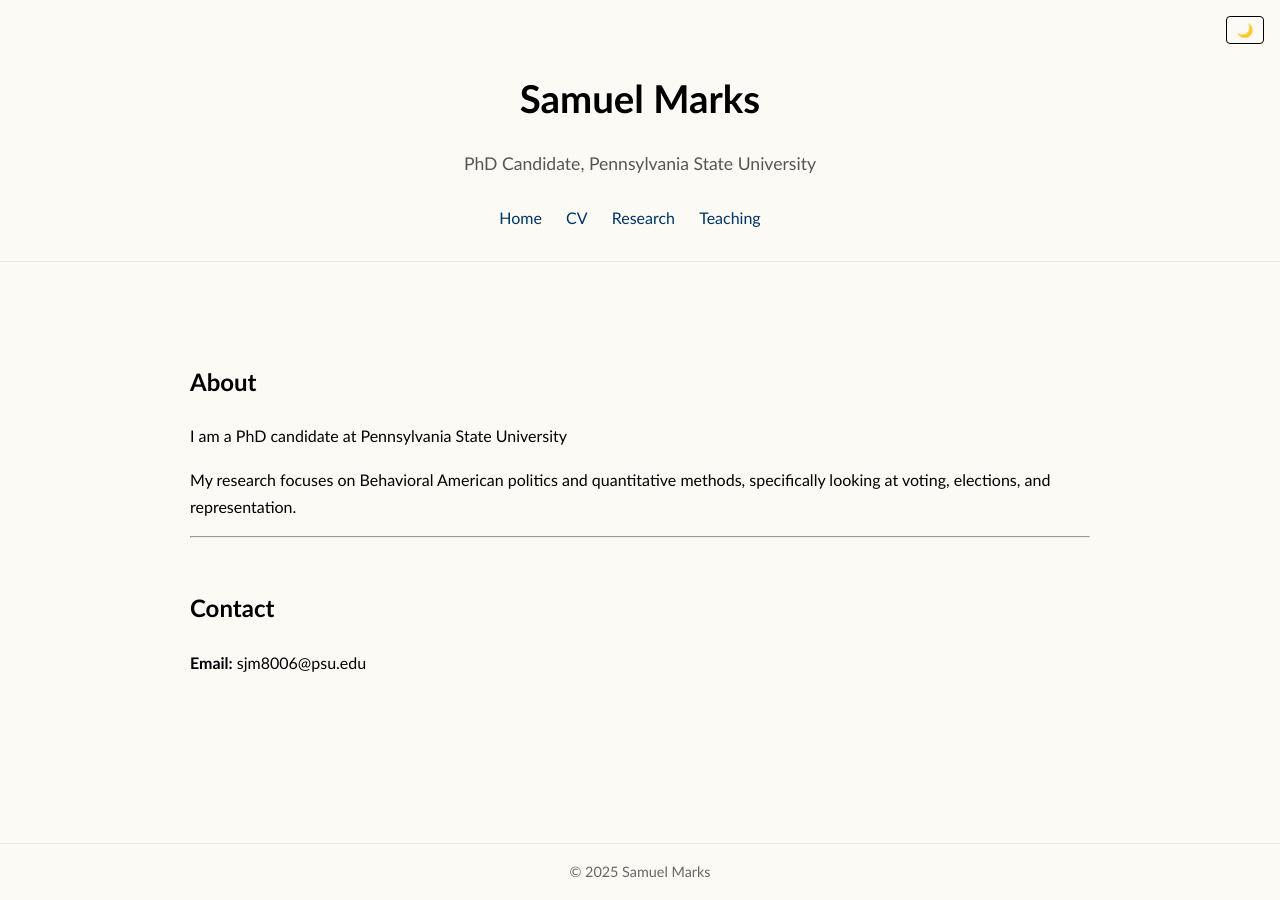
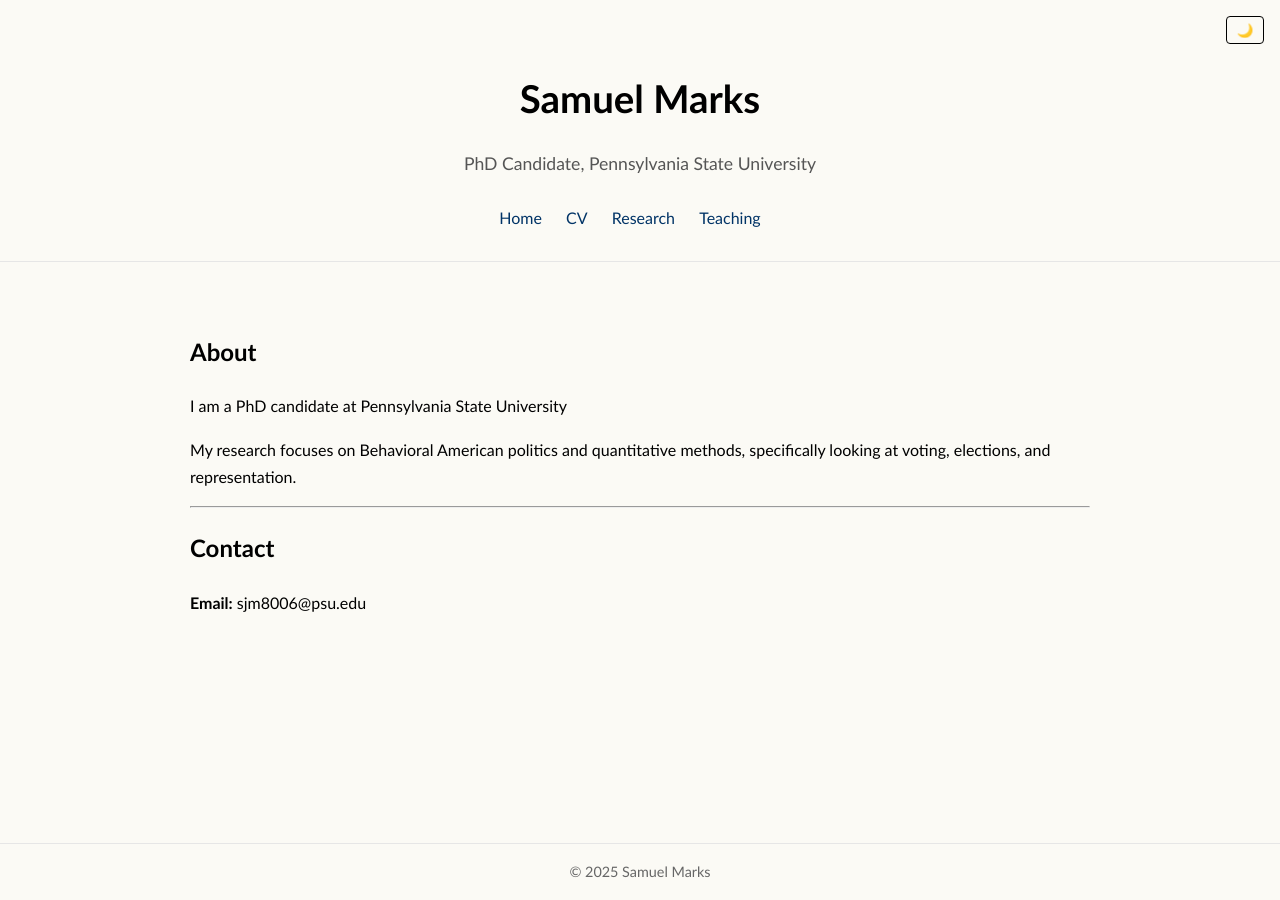
Before and after one commit to SamuelJMarks/SamuelJMarks.github.io, a Jekyll site: the page built from index.md, in a window 1280 px wide. Built offline with Jekyll 4.4.1, drawn with Linux system fonts in a browser that asks for light colours.

Commit message:
Refactor CSS for faculty-style academic design

```diff
--- a/assets/style.css
+++ b/assets/style.css
@@ -86,7 +86,7 @@ main * {
 /* ---------- Headings & lists ---------- */
 h2 {
   font-size: 1.5em;
-  margin-top: 50px;
+  margin-top: 20px;
 }
 
 ul {
```
